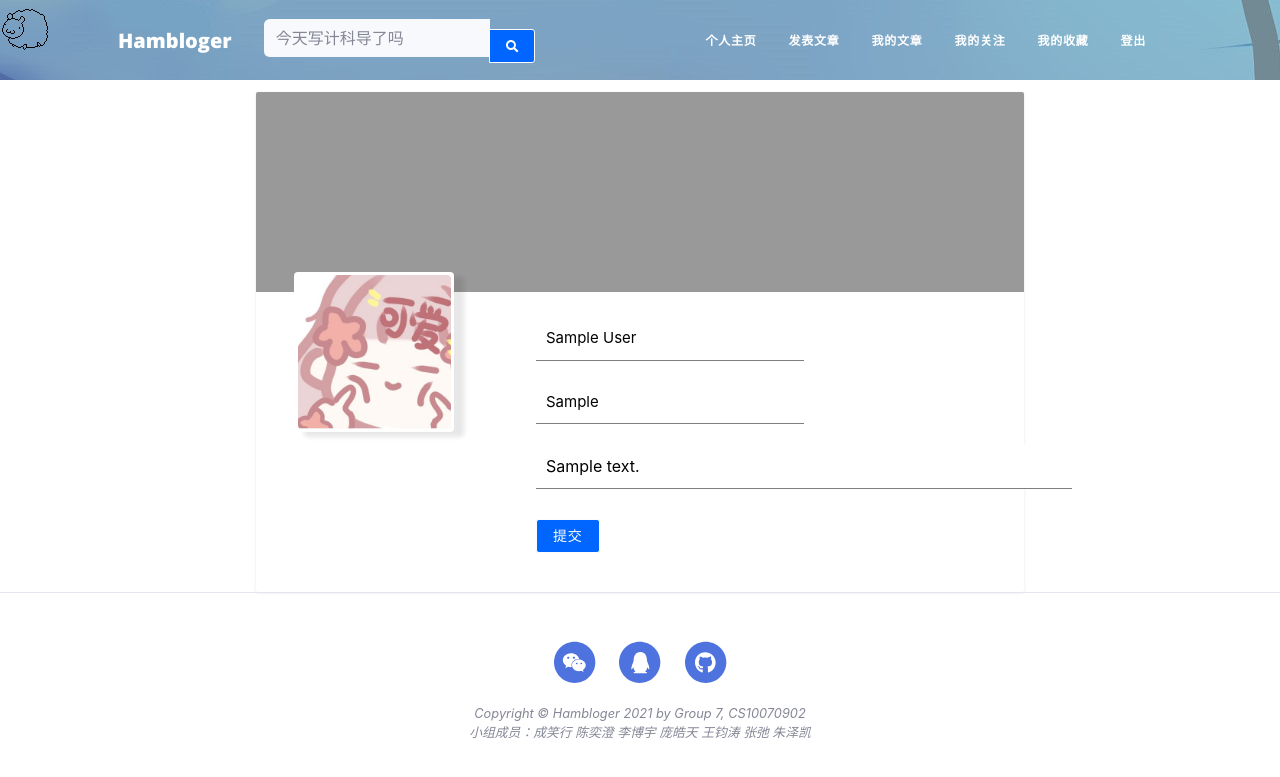
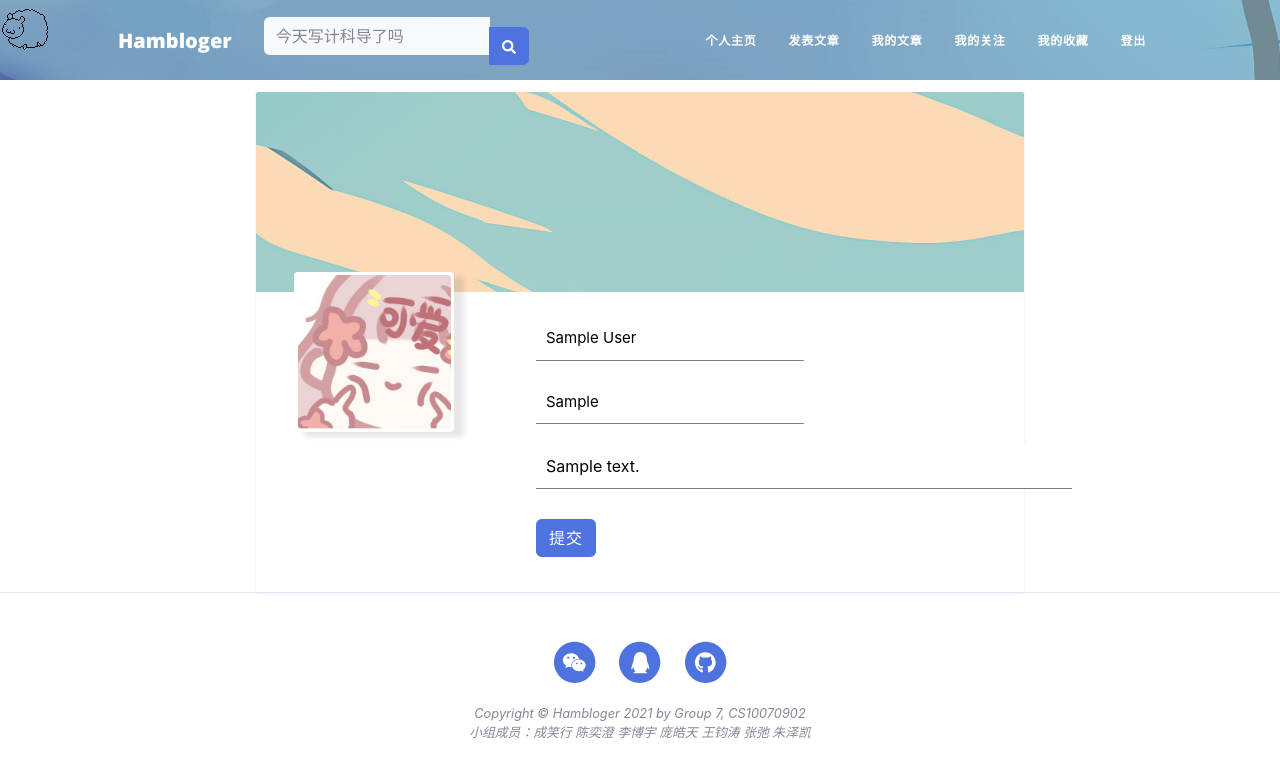
Before and after one commit to vozeo/Hambloger, a Flask app: page /edit-profile in a window 1280 px wide. Shown: the top 777 px of the page. Run offline with Flask 2, Linux system fonts and the light colour scheme; a user stored in the database is signed in; tables that the repository leaves empty hold one stand-in row (values such as "Sample post"); some libraries are stand-ins or nearby versions.

Commit message:
Add edit profile head.

```diff
--- a/app/static/css/edit-profile.css
+++ b/app/static/css/edit-profile.css
@@ -19,6 +19,7 @@
 }
 
 .user-cover-container {
+    background-image: url('../img/page-bg.jpg');
     background-color: rgb(153, 153, 153);
     border-top-left-radius: 2px;
     border-top-right-radius: 2px;
--- a/app/templates/base.html
+++ b/app/templates/base.html
@@ -16,8 +16,8 @@
     <link href="https://fonts.googleapis.com/css?family=Open+Sans:300italic,400italic,600italic,700italic,800italic,400,300,600,700,800"
           rel="stylesheet" type="text/css"/>
     <link href="{{ url_for('static', filename='css/styles.css') }}" rel="stylesheet"/>
-    <link href="{{ url_for('static', filename='css/base.css') }}" rel="stylesheet"/>
     <link href="{{ url_for('static', filename='css/admin.css') }}" rel="stylesheet"/>
+        <link href="{{ url_for('static', filename='css/base.css') }}" rel="stylesheet"/>
     {% block head %}
     {% endblock %}
 </head>
--- a/app/templates/edit_profile.html
+++ b/app/templates/edit_profile.html
@@ -3,6 +3,7 @@
 
 {% block head %}
 <link href="{{ url_for('static',filename='css/edit-profile.css') }}" rel="stylesheet">
+<link href="{{ url_for('static',filename='css/admin.css') }}" rel="stylesheet">
 <header class="user-top-cover"></header>
 {% endblock %}
 
@@ -25,7 +26,7 @@
                     {{form.name(class="input-item", placeholder="修改昵称")}}
                     {{form.location(class="input-item",placeholder="修改地址")}}
                     {{form.about_me(class="input-item-text",placeholder="修改个人简介")}}
-                    {{form.submit(class="btn")}}
+                    {{form.submit(class="btn btn-primary")}}
                 </form>
             </div>
         </div>
```
Also changed, not shown: data-dev.sqlite.
